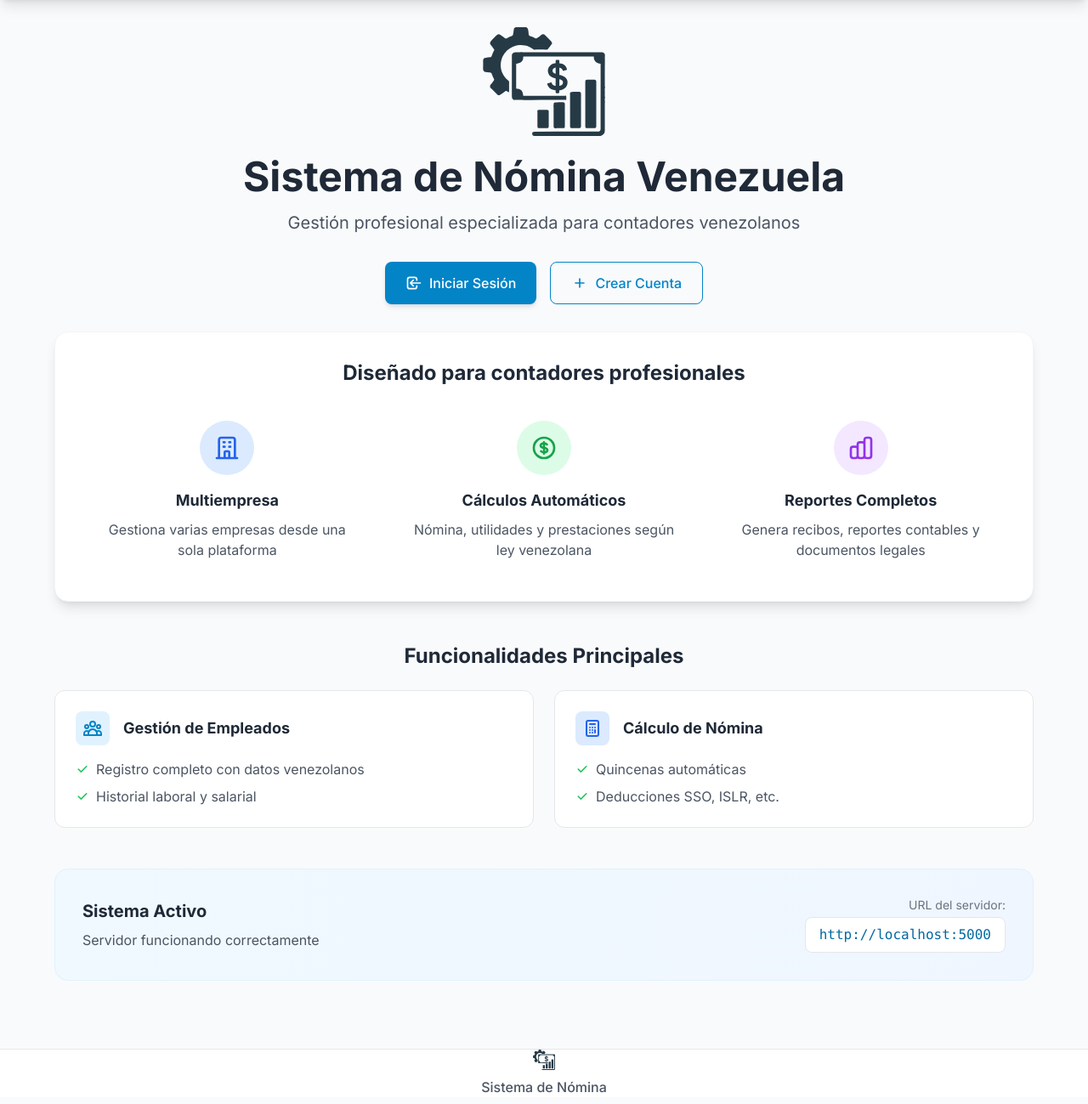
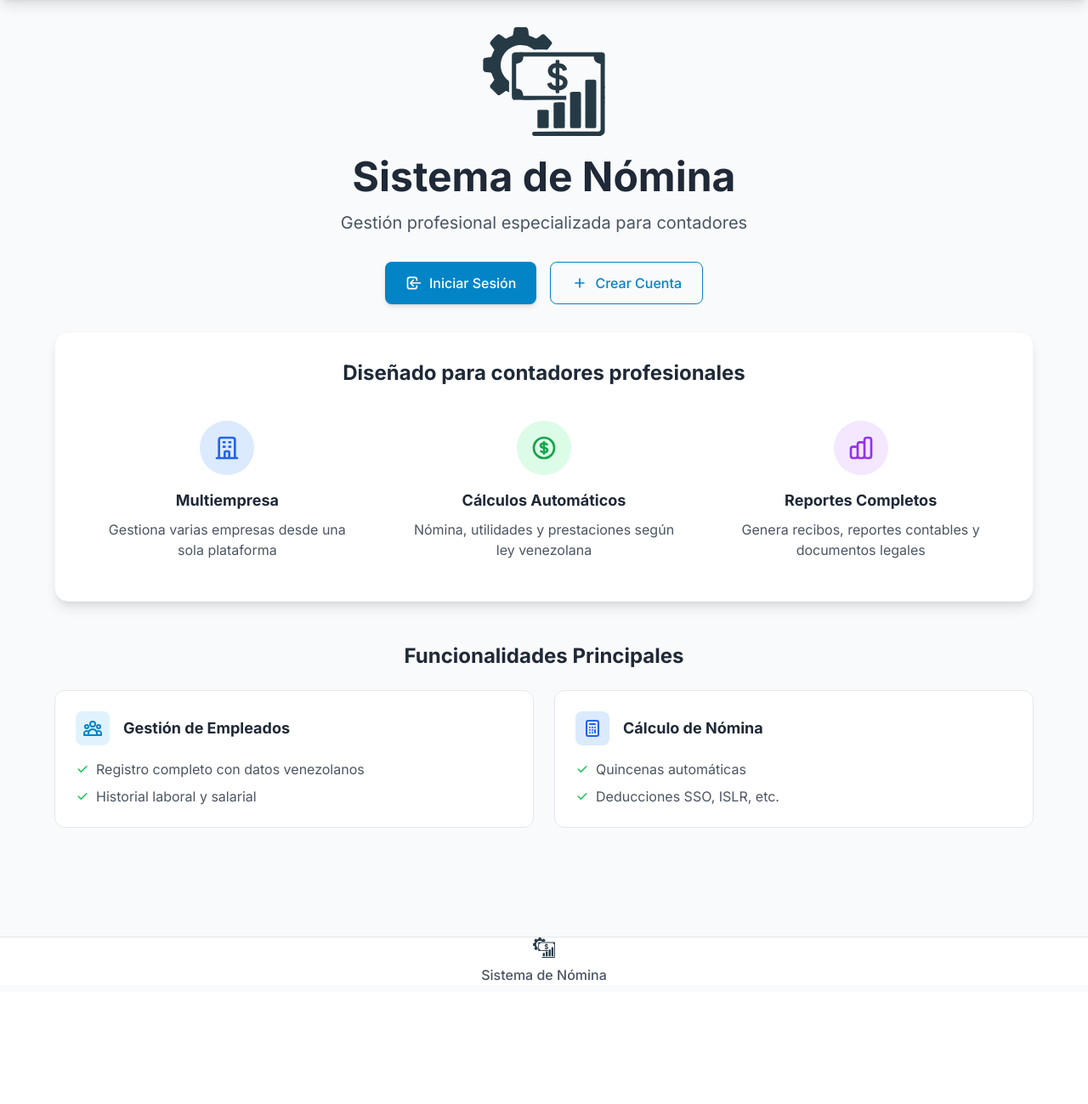
Before and after one commit to Oscardm22/sistema_nomina, a Flask app: page / in a window 1280 px wide. Shown: the part 64-1363 px from the top of the page at 85% size. After the commit the page ends 1218 px from the top, so only its background shows below. Run offline with Flask 3, Linux system fonts and the light colour scheme; some libraries are stand-ins or nearby versions.

Commit message:
corregir texto

```diff
--- a/app/templates/index.html
+++ b/app/templates/index.html
@@ -8,16 +8,16 @@
     <div class="text-center mb-8">
         <div class="inline-flex items-center justify-center mb-6">
             <img src="{{ url_for('static', filename='images/logos/logo.svg') }}"
-                alt="Sistema de Nómina Venezuela"
+                alt="Sistema de Nómina"
                 class="h-32 w-auto object-contain">
         </div>
 
         <h1 class="text-4xl md:text-5xl font-bold text-gray-800 mb-4">
-            Sistema de Nómina Venezuela
+            Sistema de Nómina
         </h1>
 
         <p class="text-xl text-gray-600 max-w-3xl mx-auto mb-8">
-            Gestión profesional especializada para contadores venezolanos
+            Gestión profesional especializada para contadores
         </p>
 
         <div class="flex justify-center space-x-4">
@@ -145,23 +145,5 @@
             </div>
         </div>
     </div>
-
-    <!-- Estado del sistema -->
-    <div class="bg-gradient-to-r from-primary-50 to-blue-50 rounded-2xl p-8 border border-primary-100">
-        <div class="flex items-center justify-between">
-            <div>
-                <h3 class="text-xl font-bold text-gray-800 mb-2">Sistema Activo</h3>
-                <p class="text-gray-600">
-                    Servidor funcionando correctamente
-                </p>
-            </div>
-            <div class="text-right">
-                <div class="text-sm text-gray-500 mb-1">URL del servidor:</div>
-                <div class="font-mono text-primary-700 bg-white px-4 py-2 rounded-lg border border-primary-200">
-                    http://localhost:5000
-                </div>
-            </div>
-        </div>
-    </div>
 </div>
 {% endblock %}
```
